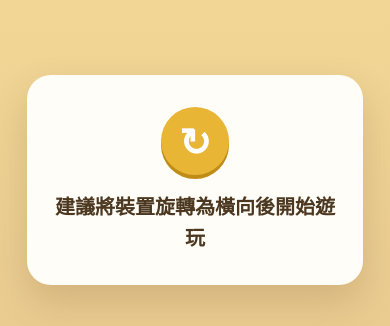
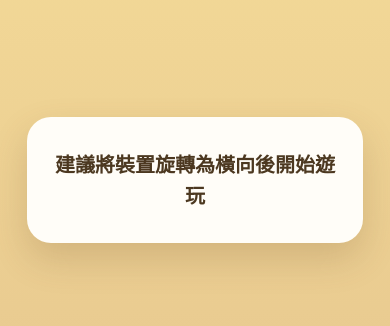
Before and after one commit to coinai55741-cyber/fukuchange-v2, a Vue app: page / in a window 390 px wide. Shown: the part 242-568 px from the top of the page. Built offline with nearby package versions, Linux system fonts and the light colour scheme.

Commit message:
Remove portrait notice icon

```diff
--- a/src/App.vue
+++ b/src/App.vue
@@ -756,7 +756,6 @@ onBeforeUnmount(() => window.clearInterval(timer))
   <main class="app-shell">
     <div class="orientation-notice" role="status" aria-live="polite">
       <div>
-        <span>↻</span>
         <p>建議將裝置旋轉為橫向後開始遊玩</p>
       </div>
     </div>
--- a/src/style.css
+++ b/src/style.css
@@ -201,20 +201,6 @@
     color: #4c3820;
   }
 
-  .orientation-notice span {
-    display: inline-grid;
-    place-items: center;
-    width: 68px;
-    height: 68px;
-    margin-bottom: 1rem;
-    border-radius: 50%;
-    background: #e8b534;
-    color: #fff;
-    font-size: 2.4rem;
-    font-weight: 900;
-    box-shadow: 0 4px 0 #bf8c18;
-  }
-
   .orientation-notice p {
     margin: 0;
     font-size: 1.25rem;
```
